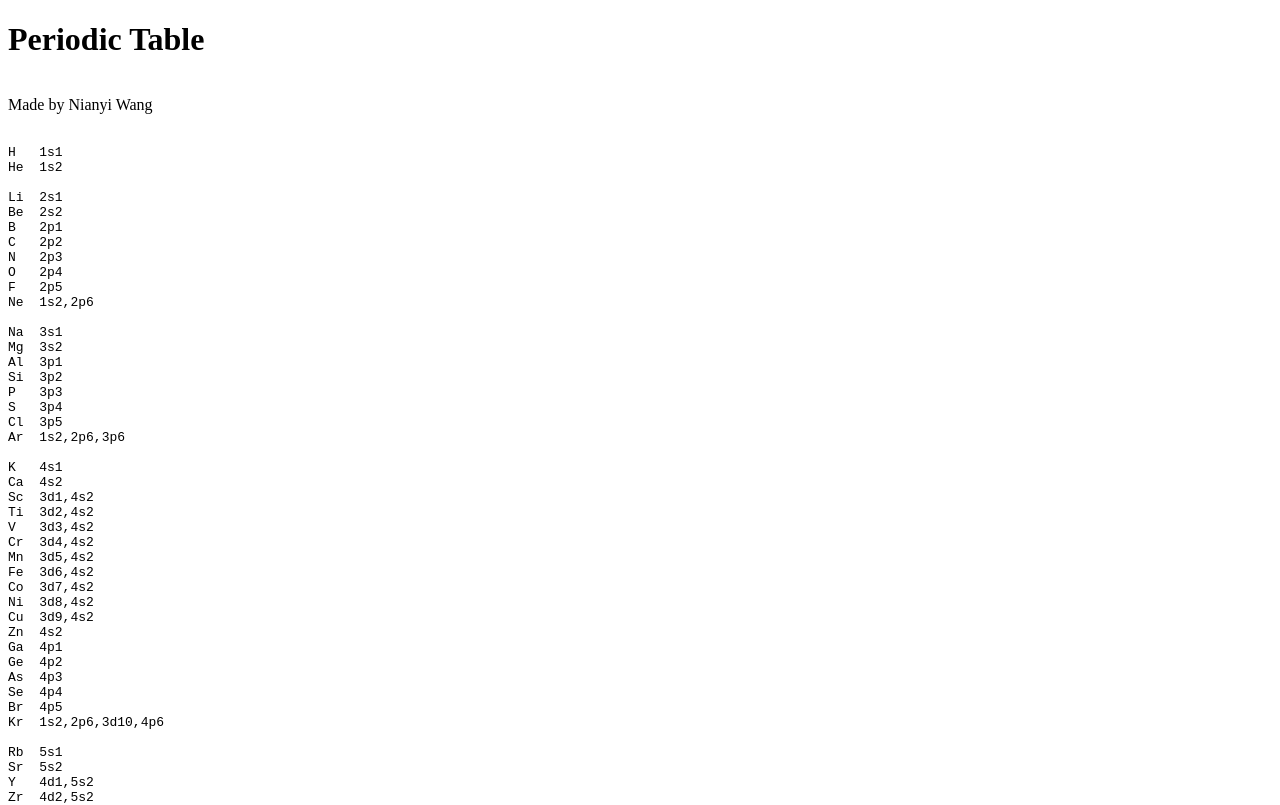
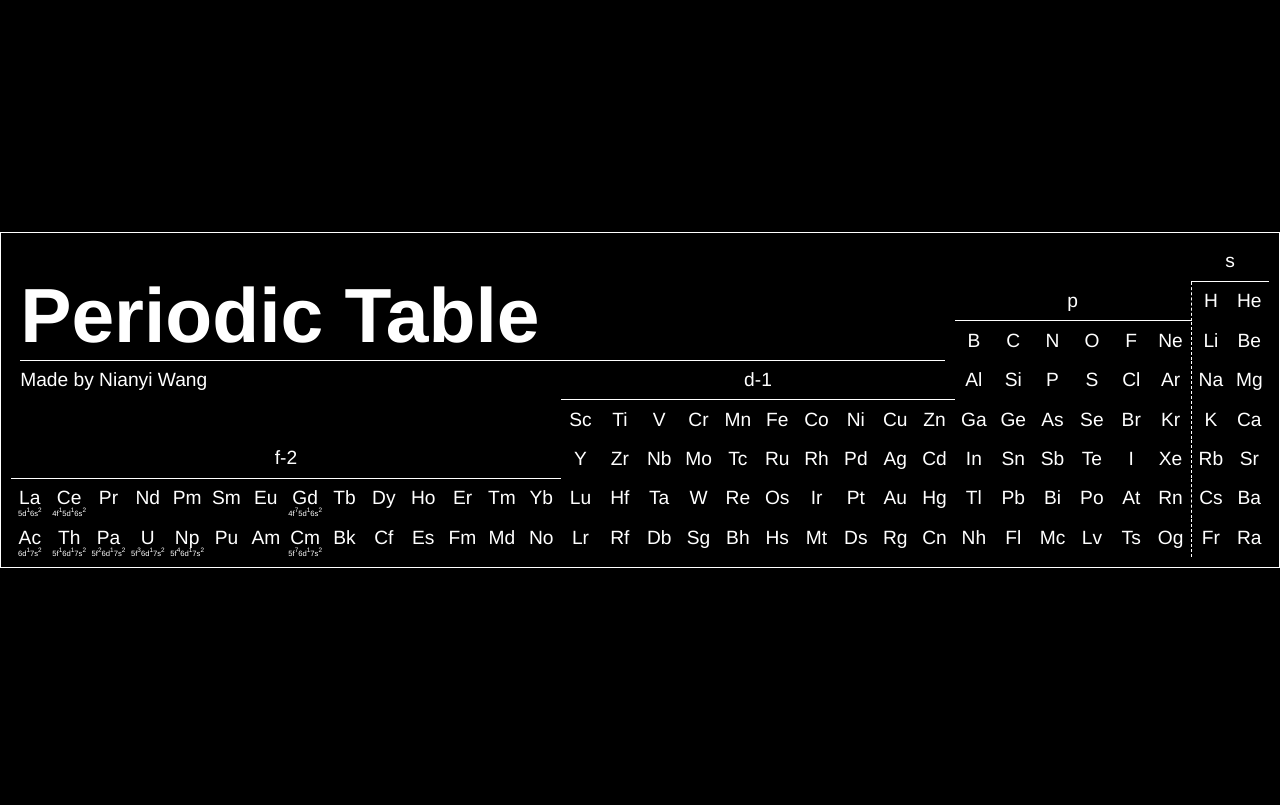
Before and after one commit to WangNianyi2001/Periodic-Table, a plain HTML site: page index.html in a window 1280 px wide. Shown: the top 805 px of the page. Drawn offline with Linux system fonts and the light colour scheme.

Commit message:
Add styles

```diff
--- a/elements.js
+++ b/elements.js
@@ -1,75 +1,58 @@
 {
 	'use strict';
 
-	const blocks = 'spdf';
-	let
-		number = 1,
-		row = 1;
-		_block = 1,
-		block = 1,
-		outer = 1,
-		current = 1,
-		aufbau = [[0]];
+	let number = 1, period = 1, _subshell = 1, subshell = 1, outer = 1, current = 1, aufbau = [[0]];
 
-	const Element = function(name, electrons) {
+	const Element = function(name) {
 		this.name = name;
 		this.number = number++;
 		this.outer = outer++;
-		this.current = current++;
-		block = _block === 1 ? 1 : ~~(row / 2 + 1) - _block + 2;
-		this.block = blocks[block - 1];
-		this.row = row;
-		++aufbau[row - Math.max(0, block - 2) - 1][block - 1];
+		this.subshell = (subshell = _subshell === 1 ? 1 : ~~(period / 2 + 1) - _subshell + 2) - 1;
+		this.period = period;
+		++aufbau[period - Math.max(0, subshell - 2) - 1][subshell - 1];
 		this.electrons = aufbau.map(_ => _.slice());
+		this.aufbau = true;
 
-		if(current > block * 4 - 2) {
+		if(++current > subshell * 4 - 2) {
 			current = 1;
-			++_block;
+			++_subshell;
 		}
-		if(_block > ~~(row / 2 + 1)) {
-			_block = 1;
+		if(_subshell << 1 > period + 2) {
+			_subshell = 1;
 			outer = 1;
-			++row;
-			aufbau.push(Array(row).fill(0));
+			++period;
+			aufbau.push(Array(period).fill(0));
 		}
 	};
 
-	Object.defineProperty(Element.prototype, 'valence', {
+	Object.defineProperty(Element.prototype, 'valency', {
 		get() {
-			let res = [], o, s;
-			outer: for(o = 0; o < this.electrons.length; ++o) {
-				const orbital = this.electrons[o];
-				for(s = 0; s < orbital.length; ++s) {
-					const sub = orbital[s];
-					if(sub && sub !== 4 * s + 2) {
+			const template = Array(7).fill(0).map((_, i) => i * 4 + 2);
+			const res = [];
+			let begin = { shell: null, sub: null };
+			outer: for(begin.shell = 0; begin.shell < this.electrons.length; ++begin.shell) {
+				const shell = this.electrons[begin.shell];
+				while(shell.length && !shell[shell.length - 1])
+					shell.pop();
+				for(let i = shell.length - 1; i >= 0; --i) {
+					if(shell[i] !== template[i]) {
+						begin.sub = i;
 						break outer;
 					}
 				}
 			}
-			for(; o < this.electrons.length; ++o) {
-				const orbital = this.electrons[o];
-				for(; s < orbital.length; ++s) {
-					if(orbital[s])
-						res.push('' + (o + 1) + blocks[s] + orbital[s]);
-				}
-				s = 0;
-			}
-			if(!res.length) {
-				console.log(this.name, this.outer, (~~(this.row / 2 + 1)) ** 2 * 2);
-				if(this.outer === (~~(this.row / 2 + 1)) ** 2 << 1) {
-					this.electrons.forEach((orbital, o) => {
-						const s = orbital.reduce(([r, i], v) => v ? [i + 1, i + 1] : [r, i + 1], [0, 0])[0] - 1;
-						res.push('' + (o + 1) + blocks[s] + orbital[s]);
-					})
-				} else {
-					const o = this.electrons.length - 1;
-					const s = this.electrons[o].reduce(([r, i], v) => v ? [i + 1, i + 1] : [r, i + 1], [0, 0])[0] - 1;
-					res.push('' + (o + 1) + blocks[s] + this.electrons[o][s]);
-				}
+			if(begin.sub === null)
+				return [];
+			res.push([begin.shell + 1, begin.sub, this.electrons[begin.shell][begin.sub]]);
+			for(++begin.shell; begin.shell < this.electrons.length; ++begin.shell, begin.sub = 0) {
+				const shell = this.electrons[begin.shell];
+				while(shell.length && !shell[shell.length - 1])
+					shell.pop();
+				res.push([begin.shell + 1, shell.length - 1, shell[shell.length - 1]]);
 			}
 			return res;
 		},
-		configurable: true, enumerable: true
+		enumerable: true, configurable: true
 	});
 
 	const elements =
@@ -78,8 +61,9 @@
 
 	[57, 58, 64, 89, 90, 91, 92, 93, 96].forEach(_ => {
 		const element = elements[_ - 1];
-		++element.electrons[element.row - 2][2];
-		--element.electrons[element.row - 3][3];
+		++element.electrons[element.period - 2][2];
+		--element.electrons[element.period - 3][3];
+		element.aufbau = false;
 	});
 
 	window.elements = elements;
--- a/index.css
+++ b/index.css
@@ -1,3 +1,96 @@
+html {
+	font-size: 1.5vmax;
+	font-family: Cantarell, Helvetica, sans-serif;
+}
+
+body {
+	display: flex;
+	align-items: center;
+	justify-content: center;
+	height: 100vh;
+	margin: 0;
+	background: black;
+	color: white;
+}
+
 article {
 	display: grid;
+	grid-template: repeat(8, 1fr) / repeat(32, 1fr);
+	align-items: center;
+	justify-content: stretch;
+	padding: .5rem;
+	border: 1px solid;
 }
+
+@media (orientation: portrait) {
+	article {
+		transform: rotate(90deg);
+	}
+}
+
+.element {
+	--size: 2rem;
+	display: flex;
+	flex-direction: column;
+	position: relative;
+	width: var(--size);
+	height: var(--size);
+	line-height: var(--size);
+	align-items: center;
+}
+
+.akali {
+	border-left: 1px dashed;
+}
+
+.non-aufbau > .valency {
+	display: block;
+	position: absolute;
+	bottom: 0;
+	line-height: .4rem;
+	font-size: .4rem;
+}
+
+h1 {
+	grid-area: 1 / 1 / 4 / 25;
+	align-self: flex-end;
+	margin: 0;
+	border-bottom: 1px solid;
+	font-size: 4rem;
+}
+
+#signature {
+	grid-area: 4 / 1 / 4 / 15;
+	margin: 0;
+}
+
+h1, #signature {
+	margin: 0 .5rem;
+}
+
+.block {
+	border-bottom: 1px solid;
+	line-height: 2rem;
+	font-size: 1rem;
+	text-align: center;
+}
+
+#f {
+	grid-row: 6;
+	grid-column: 1 / span 14;
+}
+
+#d {
+	grid-row: 4;
+	grid-column: 15 / span 10;
+}
+
+#p {
+	grid-row: 2;
+	grid-column: 25 / span 6;
+}
+
+#s {
+	grid-row: 1;
+	grid-column: 31 / span 2;
+}
--- a/index.html
+++ b/index.html
@@ -6,16 +6,15 @@
 		<title>Periodic Table</title>
 	</head>
 	<body>
-		<header>
+		<article>
 			<h1>Periodic Table</h1>
-		</header>
-		<article></article>
-		<footer>
-			<p>Made by Nianyi Wang</p>
-		</footer>
+			<p id="signature">Made by Nianyi Wang</p>
+			<div id="f" class="block">f-2</div>
+			<div id="d" class="block">d-1</div>
+			<div id="p" class="block">p</div>
+			<div id="s" class="block">s</div>
+		</article>
 		<script src="elements.js"></script>
-		<pre style="tab-size: 4;">
-			<script src="index.js"></script>
-		</pre>
+		<script src="index.js"></script>
 	</body>
 </html>
--- a/index.js
+++ b/index.js
@@ -1,9 +1,32 @@
 {
 	'use strict';
 
+	const width = window.elements.reduce((res, _) => Math.max(_.outer, res), 0);
+
+	const $article = document.getElementsByTagName('article')[0];
+
 	for(const element of window.elements) {
-		if(element.outer === 1)
-			document.write('<br>');
-		document.write(element.name, '\t', element.valence, '\n');
+		const $block = document.createElement('div');
+		const $name = document.createElement('div');
+		$name.innerText = element.name;
+		$block.appendChild($name);
+		$block.classList.add('element');
+		const column = $block.style.gridColumn = element.outer <= 2 ?
+			width + element.outer - 2 :
+			element.outer - 2 * Math.pow((element.period >> 1) + 1, 2) + 30;
+		if(column === 31) {
+			$block.classList.add('akali');
+		}
+		if(!element.aufbau) {
+			$block.classList.add('non-aufbau');
+			const $valency = document.createElement('span');
+			$valency.innerHTML = element.valency.map(_ => (
+				([shell, sub, n]) => `${shell}${'spdf'[sub]}<sup>${n}</sup>`
+			)(_)).join('');
+			$valency.classList.add('valency');
+			$block.appendChild($valency);
+		}
+		$block.style.gridRow = element.period + 1;
+		$article.appendChild($block);
 	}
 }
```
